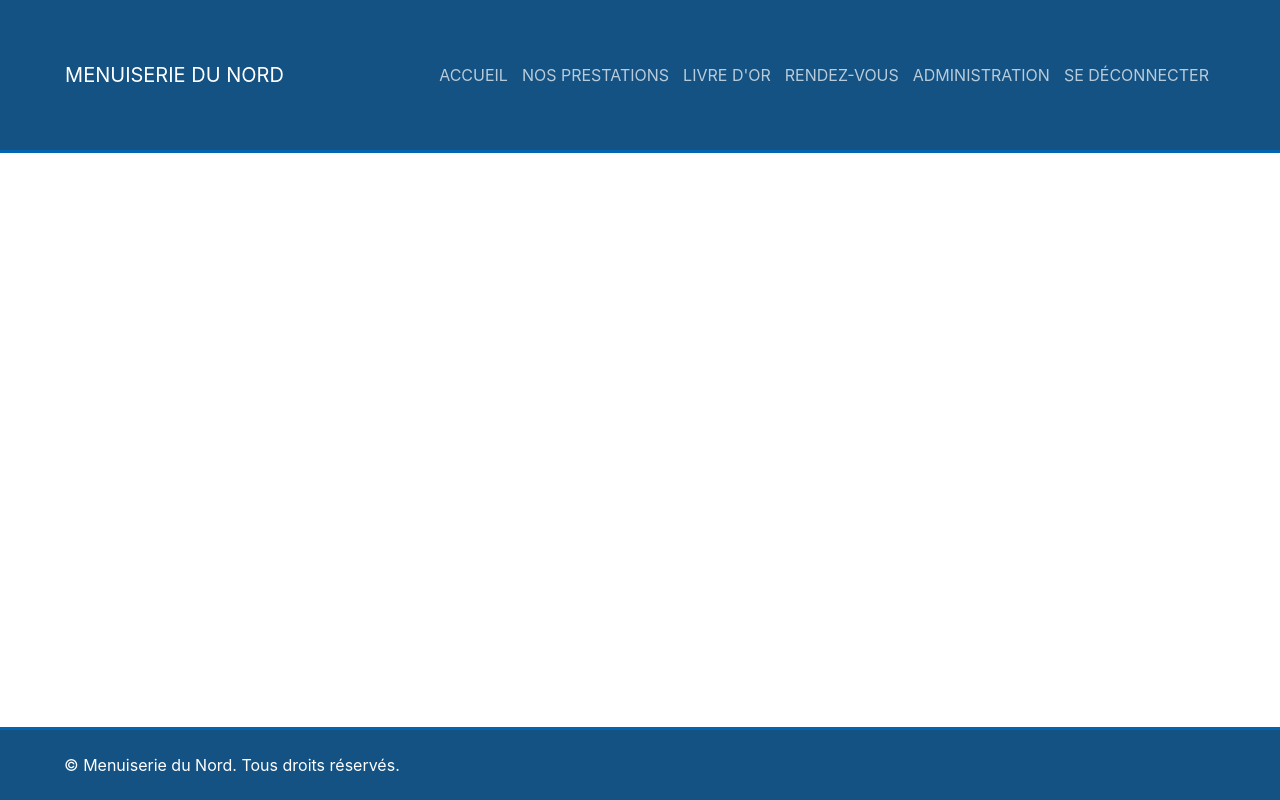
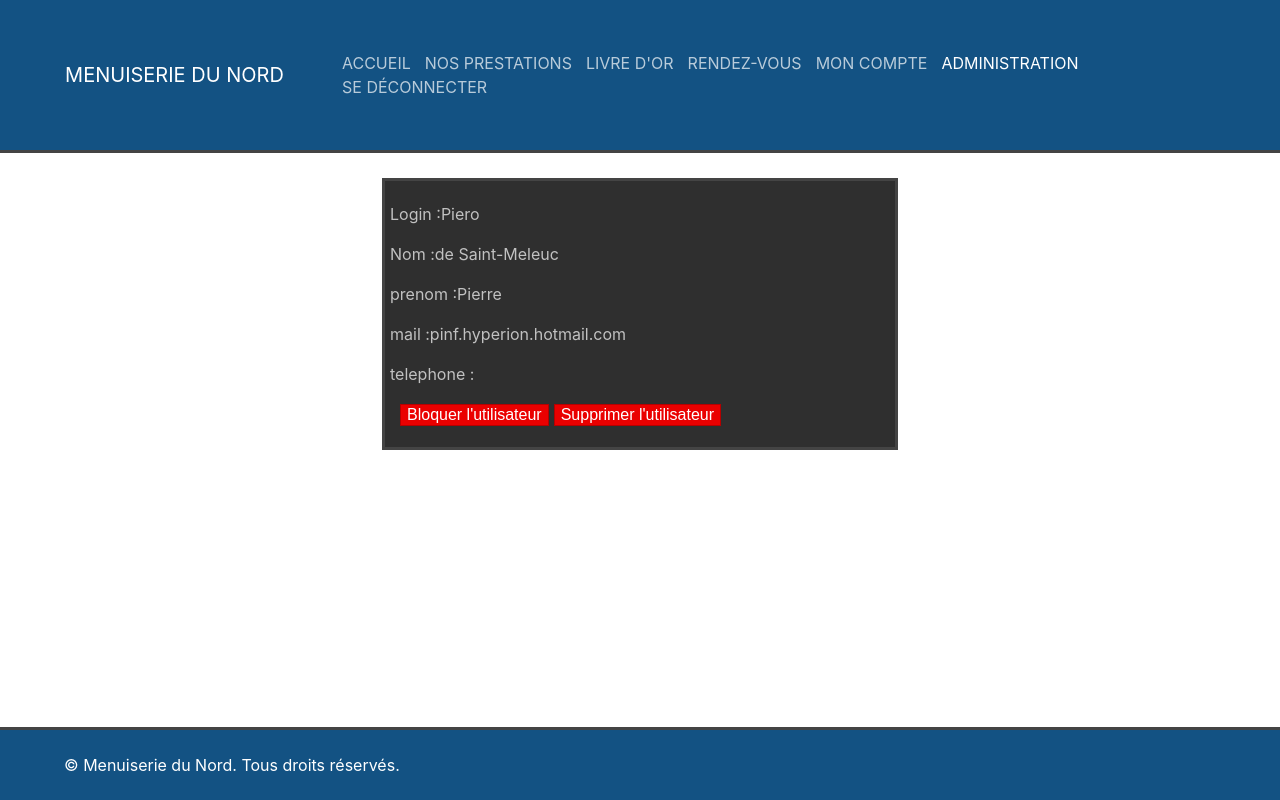
Before and after one commit to LDebove/PINF, a PHP site: page /index.php?view=admin in a window 1280 px wide. Run offline with PHP 8.4, Linux system fonts and the light colour scheme; the visitor is signed in with stand-in values (Sample User, id 1); data comes from the database, SQL or seed files in the repository; some libraries are stand-ins or nearby versions.

Commit message:
regex de ses morts

```diff
--- a/libs/maMainLib.php
+++ b/libs/maMainLib.php
@@ -29,8 +29,8 @@ function mkLivredor($commentaire, $admin=0)
 	$texte=$commentaire["texte"];
 	$login=getNameFromId($id_users);
 
-	if($admin==0) return "<div class=\"livredor-comment\"><h2>$login</h2><h1>$titre</h1><p>$texte</p></div>";
-	else return "<div class=\"livredor-comment\"><h2>$login</h2><h1>$titre</h1><form role=\"form\" action=\"controleur.php\"><input type=\"hidden\" name=\"idComment\" value=\"$id\"/><button type=\"submit\" name=\"action\" value=\"delComment\">x</button></form><p>$texte</p></div>";
+	if($admin==0) return "<div class=\"livredor-comment\"><h1>$login</h1><h1>$titre</h1><p>$texte</p></div>";
+	else return "<div class=\"livredor-comment\"><h1>$login</h1><h1>$titre</h1><form role=\"form\" action=\"controleur.php\"><input type=\"hidden\" name=\"idComment\" value=\"$id\"/><button type=\"submit\" class=\"button\" name=\"action\" value=\"delComment\">x</button></form><p>$texte</p></div>";
 
 }
 
@@ -43,42 +43,30 @@ function mkficheUser($utilisateur)
     $prenomuser=$utilisateur["prenom"];
     $loginuser=$utilisateur["login"];
     if($utilisateur["blacklist"]==0){
-            return "<div class=\"ficheUser\" id=\"$iduser\">
-                <p>Login :$loginuser</p>
-                <p>Nom :$nomuser</p>
-                <p>prenom :$prenomuser</p>
-                <p>mail :$mailuser</p>
-                <p>telephone :$phoneuser</p>
-                <form role=\"form\" action=\"controleur.php\">
-                    <input type = \"hidden\" name = \"IDaBlack\" value = \"$iduser\" />
-                    <button type=\"submit\" name=\"action\" value=\"Blacklister\">Bloquer la personne</button>
-                    <button type=\"submit\" name=\"action\" value=\"delUser\">Supprimer la personne</button>
-                </form>
-
-            </div><br>";
+            return "<div class=\"ficheUser\" id=\"$iduser\"><p>Login :$loginuser</p><p>Nom :$nomuser</p><p>prenom :$prenomuser</p><p>mail :$mailuser</p><p>telephone :$phoneuser</p><form role=\"form\" action=\"controleur.php\"><input type = \"hidden\" name = \"id\" value = \"$iduser\" /><button type=\"submit\" name=\"action\" value=\"Blacklister\">Bloquer l'utilisateur</button><button type=\"button\" class=\"btn btn-default\" onclick=\"popupConfirm();\">Supprimer l'utilisateur</button><p><div class=\"popupConfirm\">Confirmer ? <button type=\"submit\" name=\"action\" value=\"delUser\" class=\"btn btn-default\">Oui</button><button type=\"button\" class=\"btn btn-default\" onclick=\"popoutConfirm();\">Annuler</button></div></form></div><br>";
     }else{
-            return "<div class=\"ficheUser\" id=\"$iduser\">
-                <p>Login :$loginuser</p>
-                <p>Nom :$nomuser</p>
-                <p>prenom :$prenomuser</p>
-                <p>mail :$mailuser</p>
-                <p>telephone :$phoneuser</p>
-                <form role=\"form\" action=\"controleur.php\">
-                    <input type = \"hidden\" name = \"IDAut\" value = \"$iduser\" />
-                    <button type=\"submit\" name=\"action\" value=\"Autoriser\">Debloquer la personne</button>
-                    <button type=\"submit\" name=\"action\" value=\"delUser\">Supprimer la personne</button>
-                </form>
-            </div><br>";
+            return "<div class=\"ficheUser\" id=\"$iduser\"><p>Login :$loginuser</p><p>Nom :$nomuser</p><p>prenom :$prenomuser</p><p>mail :$mailuser</p><p>telephone :$phoneuser</p><form role=\"form\" action=\"controleur.php\"><input type = \"hidden\" name = \"id\" value = \"$iduser\" /><button type=\"submit\" name=\"action\" value=\"Autoriser\">Debloquer l'utilisateur</button><button type=\"button\" class=\"btn btn-default\" onclick=\"popupConfirm();\">Supprimer l'utilisateur</button><p><div class=\"popupConfirm\">Confirmer ? <button type=\"submit\" name=\"action\" value=\"delUser\" class=\"btn btn-default\">Oui</button><button type=\"button\" class=\"btn btn-default\" onclick=\"popoutConfirm();\">Annuler</button></div></form></div><br>";
     }
 }
 
+
 function mkReply()
 {
-	return "<div class=\"reply\"><label for=\"titre\">Titre : </label><input name=\"titre\" form=\"form-reply\"></input><textarea name=\"comment\" form=\"form-reply\"></textarea><form role=\"form\" action=\"controleur.php\" id=\"form-reply\"><button type=\"submit\" name=\"action\" value=\"sendComment\">Envoyer</button></form></div>";
+	return "<div class=\"reply\"><label for=\"titre\">Titre : </label><input name=\"titre\" form=\"form-reply\"></input><textarea name=\"comment\" form=\"form-reply\"></textarea><form role=\"form\" action=\"controleur.php\" id=\"form-reply\"><button type=\"submit\" class=\"button\" name=\"action\" value=\"sendComment\">Envoyer</button></form></div>";
 }
 
 function mkPostPrestation()
 {
     return "<form role=\"form\" action=\"controleur.php\" method=\"post\" enctype=\"multipart/form-data\">Selectionner une image à upload: <input type=\"file\" name=\"file\" id=\"fileAUpload\"><br><textarea name=\"texte\" id=\"textpresta\" placeholder=\"Décrire la prestation ici:\"></textarea><button type=\"submit\" name=\"action\" value=\"enregistrerImage\">Envoyer</button></form>";
 }
+
+function formUpdateUser($data)
+{
+    $login=$data[0]["login"];
+    $telephone=$data[0]["telephone"];
+    $nom=$data[0]["nom"];
+    $prenom=$data[0]["prenom"];
+
+    return "<form role=\"form\" action=\"controleur.php\"><p class=\"form-group\"><label for=\"pwd\">Mot de Passe :</label><input type=\"password\" class=\"form-control\" id=\"pwd\" name=\"passe1\"></p><p class=\"form-group\"><label for=\"confirmPwd\">Confirmation Mot de Passe :</label><input type=\"password\" class=\"form-control\" id=\"confirmPwd\" name=\"passe2\"></p><p class=\"form-group\"><label for=\"nom\">Nom :</label><input type=\"text\" class=\"form-control\" id=\"nom\" name=\"nom\" value=\"$nom\"></p><p class=\"form-group\"><label for=\"prenom\">Prénom :</label><input type=\"text\" class=\"form-control\" id=\"prenom\" name=\"prenom\" value=\"$prenom\"></p><p class=\"form-group\"><label for=\"telephone\">Téléphone :</label><input type=\"text\" class=\"form-control\" id=\"telephone\" name=\"telephone\" value=\"$telephone\"></p><button type=\"button\" class=\"btn btn-default\" onclick=\"popupConfirm();\">Valider les modifications</button><p><div class=\"popupConfirm\">Confirmer ? <button type=\"submit\" name=\"action\" value=\"updateUser\" class=\"btn btn-default\">Oui</button><button type=\"button\" class=\"btn btn-default\" onclick=\"popoutConfirm();\">Annuler</button></div></p></form>";
+}
 ?>
--- a/libs/modele.php
+++ b/libs/modele.php
@@ -106,6 +106,12 @@ function getNameFromId($id)
 	return SQLGetChamp($SQL);
 }
 
+function getIdFromLogin($login)
+{
+	$SQL = "SELECT id FROM users WHERE login=$login";
+	return SQLGetChamp($SQL);
+}
+
 function verifUserBlacklist($id)
 {
 	$SQL = "SELECT blacklist FROM users WHERE id = $id";
@@ -161,9 +167,15 @@ function delUserLivredor($id)
     return SQLDelete($SQL);
 }
 
+function getDataUser($id)
+{
+	$SQL = "SELECT * FROM users WHERE id=$id";
+	return parcoursRs(SQLSelect($SQL));
+}
+
 function updateUser($id,$passe,$telephone,$nom,$prenom)
 {
-    $SQL ="UPDATE users SET passe=$passe, telephone=$telephone, nom=$nom, prenom=$prenom WHERE id=$id";
+    $SQL ="UPDATE users SET passe='$passe', telephone='$telephone', nom='$nom', prenom='$prenom' WHERE id=$id";
     SQLUpdate($SQL);
 }
 ?>
--- a/scripts/main.js
+++ b/scripts/main.js
@@ -73,7 +73,11 @@ function resetTimer(){
 	clearInterval(timer);
 	timer = setInterval(nextImage, 10000);
 }
-/*
-function signupError(){
-	$(".signup>form #login");
-}*/
+
+function popupConfirm(){
+	$(".popupConfirm").show();
+}
+
+function popoutConfirm(){
+	$(".popupConfirm").hide();
+}
--- a/styles/main.css
+++ b/styles/main.css
@@ -28,8 +28,8 @@ header {
 	background: #135283;
 	text-transform: uppercase;
 	position: relative;
-	border-bottom: 3px #0265b1 solid;
 	margin-bottom: 25px;
+	border-bottom: 3px  #444444 solid;
 }
 
 footer {
@@ -38,7 +38,7 @@ footer {
 	width: 100%;
 	bottom: 0;
 	background: #135283;
-	border-top: 3px #0265b1 solid;
+	border-top: 3px  #444444 solid;
 }
 
 h1, h2, h3, h4, h5, h6 {
@@ -83,18 +83,52 @@ textarea {
 	#myTopMenu {
 		z-index: 1;
 	}
-	.signin, .signup {
+	.signin, .signup, .ficheUser, .updateUser, .prestations {
 		width: 70%;
 	}
 }
 
+.button, form button {
+  background-color: #EA0000;
+  border: 1px solid #b60000;
+  color: white;
+  text-align: center;
+  text-decoration: none;
+  display: inline-block;
+  font-size: 16px;
+  cursor: pointer;
+  margin-right: 5px;
+}
+
 /*BIG SCREEN*/
 @media screen and (min-width: 769px) {
+	body {
+		/*
+		background-image: url('../fonts/white_wood.jpg');
+		background-size: cover;
+		background-repeat: repeat-y;
+		background-position: center center;
+		*/
+	}
 	header {
 		height: 150px;
 		display: flex;
 		justify-content: center;
 		align-items: center;
+		/*
+		background-image: url('../fonts/blue_wood.jpg');
+		background-size: cover;
+		background-repeat: no-repeat;
+		background-position: center center;
+		*/
+	}
+	footer {
+		/*
+		background-image: url('../fonts/blue_wood.jpg');
+		background-size: cover;
+		background-repeat: no-repeat;
+		background-position: center center;
+		*/
 	}
 	h2 {
 		font-size: 1.75rem;
@@ -151,8 +185,32 @@ textarea {
 	.contact {
 		margin-top: 60px;
 	}
-	.signin, .signup {
+	.signin, .signup, .ficheUser, .updateUser {
 		width: 500px;
+		/*
+		background-image: url('../fonts/red_wood.jpg');
+		background-size: cover;
+		background-repeat: repeat-y;
+		background-position: center center;
+		*/
+	}
+	.prestations {
+		width: 50%;
+		/*
+		background-image: url('../fonts/red_wood.jpg');
+		background-size: cover;
+		background-repeat: repeat-y;
+		background-position: center center;
+		*/
+	}
+
+	.reply, .livredor-comment {
+		/*
+		background-image: url('../fonts/red_wood.jpg');
+		background-size: cover;
+		background-repeat: repeat-y;
+		background-position: center center;
+		*/
 	}
 }
 
@@ -475,7 +538,6 @@ textarea {
 	color: rgb(255,255,255,0.7);
 	margin: 0 auto;
 	margin-bottom: 10px;
-	width: 50%;
 	padding: 5px;
 }
 
--- /dev/null
+++ b/templates/admin.php
@@ -0,0 +1,22 @@
+<?php
+if (basename($_SERVER["PHP_SELF"]) != "index.php")
+{
+	header("Location:../index.php?view=admin");
+	die("");
+}
+if(!valider("admin","SESSION")){
+	header("Location: ./index.php?view=accueil");
+	die("");
+}
+?>
+
+<div class="page-content">
+<?php
+$tabuser=getUSer();
+//print_r($tabuser);
+foreach ($tabuser as $utilisateur) {
+	//echo "1";
+	echo mkficheUser($utilisateur);
+}
+?>
+</div>
--- a/templates/header.php
+++ b/templates/header.php
@@ -38,7 +38,8 @@ if (basename($_SERVER["PHP_SELF"]) != "index.php")
 				}
 				else{
 					echo mkHeadLink("Rendez-vous","calendrier",$view);
-					if(valider("admin","SESSION")) echo mkHeadLink("Administration","gestionUtilisateur",$view);
+					if(valider("connecte","SESSION")) echo mkHeadLink("Mon compte","account",$view);
+					if(valider("admin","SESSION")) echo mkHeadLink("Administration","admin",$view);
 					echo mkHeadLink("Se déconnecter","accueil",$view);
 				}
 				?>
```
Also changed, not shown: other parts of styles/main.css (+23 -5 lines), controleur.php (+21 -7 lines), templates/account.php (added, +22 -0 lines), templates/gestionUtilisateur.php (deleted, +0 -22 lines), templates/myPage.php (deleted, +0 -17 lines), fonts/red_wood.jpg (added), fonts/white_wood.jpg (added), 1 other file.
